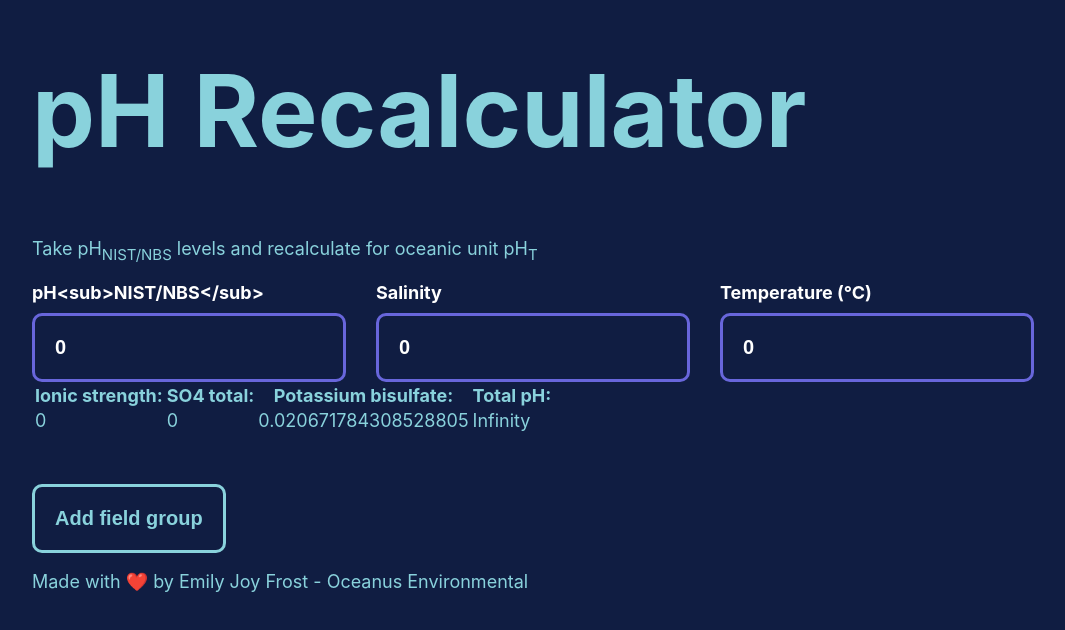
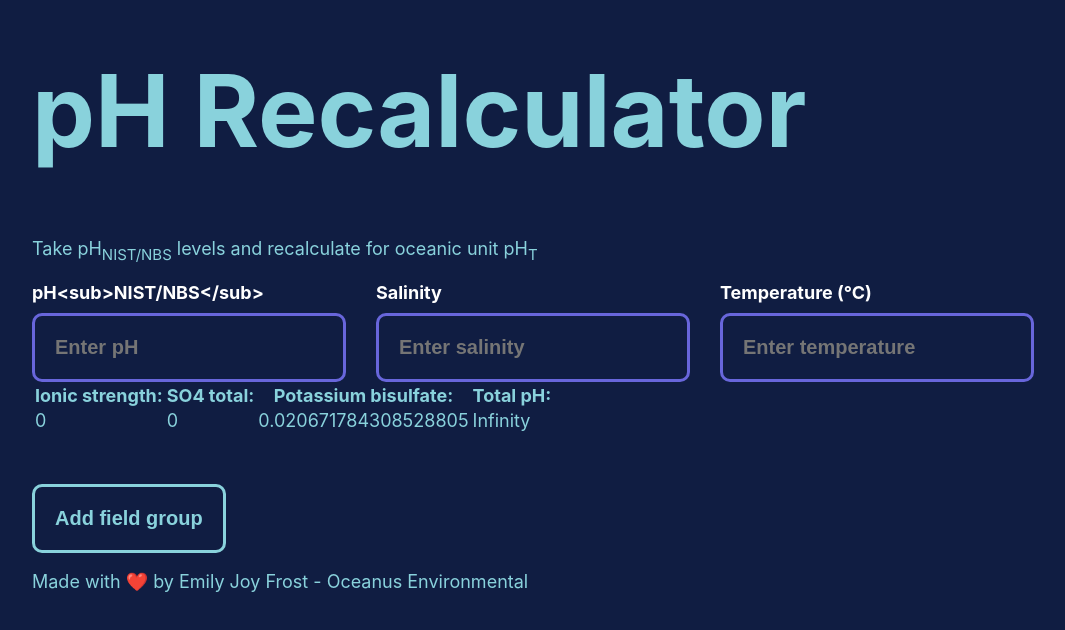
Before and after one commit to michael-harvey/ph-recalculator, a React (Create React App) app: page / in a window 1280 px wide. Shown: the top 630 px of the page, without its empty margins (108-1173 px from the left). Built offline with nearby package versions, Linux system fonts and the light colour scheme.

Commit message:
Change initialState so fields display placeholder

```diff
--- a/src/App.js
+++ b/src/App.js
@@ -10,9 +10,9 @@ let id = 0;
 const initialState = [
   {
     id,
-    ph: 0,
-    salinity: 0,
-    temperature: 0,
+    ph: "",
+    salinity: "",
+    temperature: "",
   },
 ];
 
```
